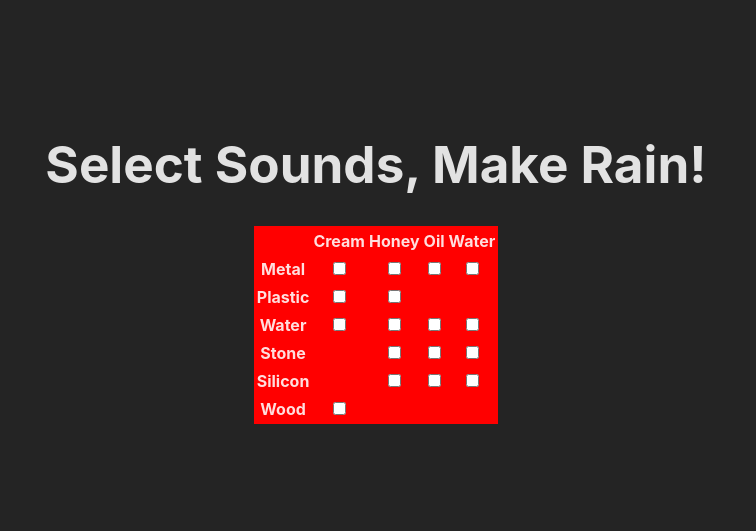
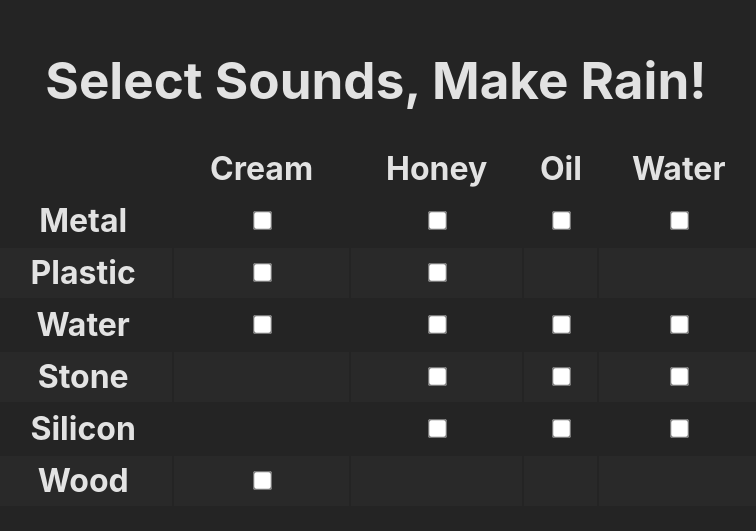
Before and after one commit to nathanjandrews/art-fluids-final-project, a React (Vite) app: page / in a window 1280 px wide. Shown: the part 137-668 px from the top of the page, without its empty margins (264-1020 px from the left). Built offline with nearby package versions, Linux system fonts and the light colour scheme; no server answers.

Commit message:
added styles

```diff
--- a/src/index.css
+++ b/src/index.css
@@ -37,6 +37,10 @@ body {
   min-height: 100vh;
 }
 
+tr:nth-child(2n) {
+  background-color: hsl(0, 0%, 16%);
+}
+
 h1 {
   font-size: 3.2em;
   line-height: 1.1;
@@ -44,9 +48,14 @@ h1 {
 
 table {
   margin: auto;
-  background: red;
+  width: 60vw;
 }
 
 th, td:nth-child(1) {
   font-weight: bold;
+  font-size: 2em;
 }
+
+input[type=checkbox] {
+  transform: scale(1.5);
+}
```
